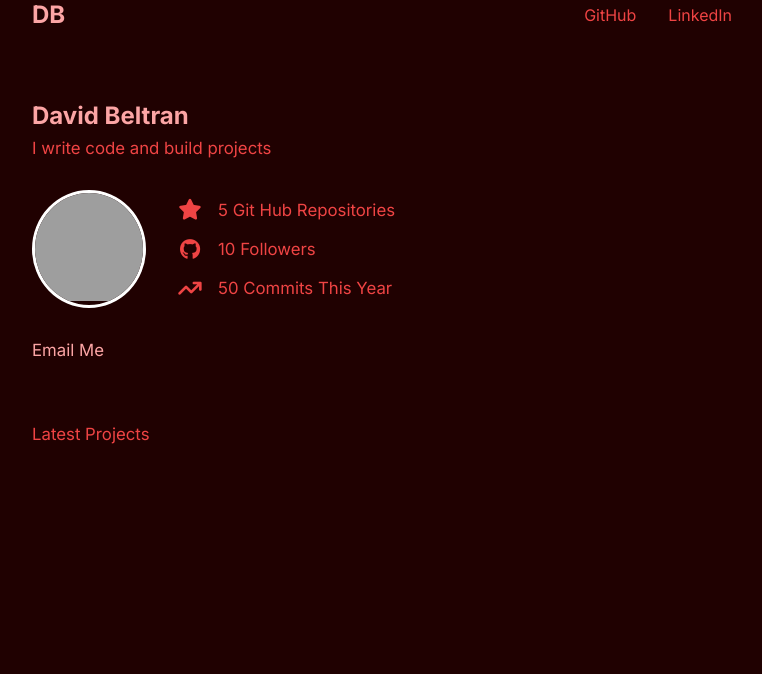
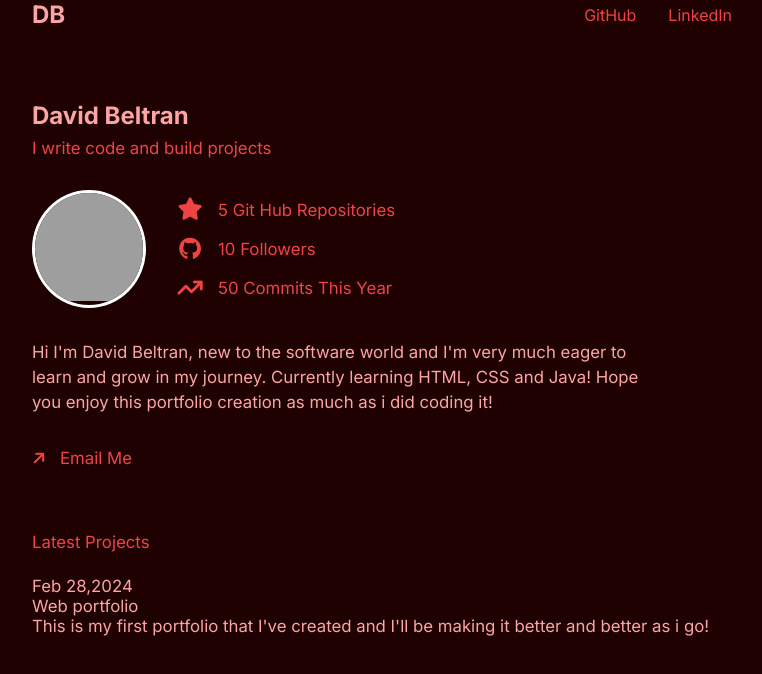
Before and after one commit to DeBeltran/Web_Portfolio, a plain HTML site: page index.html in a window 1280 px wide. Shown: the whole page, without its empty margins (258-1020 px from the left). Drawn offline with Linux system fonts and the light colour scheme; grey boxes are pictures that could not be loaded.

Commit message:
small steps

```diff
--- a/index.html
+++ b/index.html
@@ -31,8 +31,7 @@
             </div>
             <div class="statsContainer">
                 <div class="imageContainer">
-                    <img src="https://avatars.githubusercontent.com/u/159720848?v=4"
-                        alt="profile-img" />
+                    <img src="https://avatars.githubusercontent.com/u/159720848?v=4" alt="profile-img" />
                 </div>
                 <div class="stats darkerText">
                     <div>
@@ -55,15 +54,27 @@
                     </div>
                 </div>
             </div>
+            <p class="aboutMe">Hi I'm David Beltran, new to the software world and I'm very much eager to learn and
+                grow in my journey. Currently learning HTML, CSS and Java! Hope you enjoy this portfolio creation as
+                much as i did coding it!</p>
             <div>
-                <a>
+                <a class="outreach darkerText">
+                    <i class="fa-solid fa-arrow-right"></i>
                     <p>Email Me</p>
                 </a>
             </div>
         </section>
-        <section>
+        <section class="projectContainer">
             <p class="darkerText">Latest Projects</p>
-            <div>
+            <div class="projectItem">
+                <div>
+                    <p>Feb 28,2024</p>
+                    <p>Web portfolio </p>
+                    <p>This is my first portfolio that I've created and I'll be making it better and better as i go!</p>
+                </div>
+                <div>
+
+                </div>
 
             </div>
         </section>
--- a/styles.css
+++ b/styles.css
@@ -34,7 +34,7 @@ footer {
 }
 
 p {
-    font-size: 1.05em ;
+    font-size: 1.05em;
 }
 
 header {
@@ -54,6 +54,7 @@ nav {
 nav a {
     cursor: pointer;
 }
+
 nav a:hover {
     opacity: 0.7;
 }
@@ -79,6 +80,7 @@ section {
 
 .statsContainer {
     display: flex;
+    flex-direction: column;
     align-items: stretch;
     gap: 24px;
 }
@@ -99,6 +101,12 @@ section {
 .stats {
     display: flex;
     flex-direction: column;
+    gap: 14px;
+}
+
+.aboutMe {
+    width: 88%;
+    margin-right: auto;
 }
 
 .stats>div {
@@ -109,7 +117,7 @@ section {
 }
 
 .stats div i {
-    font-size: 1.3em;
+    font-size: 1.4em;
 }
 
 .stats div div {
@@ -117,3 +125,39 @@ section {
     place-items: center;
     min-width: 40px;
 }
+
+.aboutMe {
+    line-height: 1.5em;
+}
+
+.outreach {
+    display: flex;
+    align-items: center;
+    gap: 14px;
+    cursor: pointer;
+    width: fit-content;
+    margin-right: auto;
+}
+
+.outreach:hover {
+    opacity: 0.7;
+}
+.outreach i {
+    transform: rotate(-45deg);
+}
+
+.projectContainer {
+    display: flex;
+    flex-direction: column;
+    gap: 24px;
+}
+
+@media (min-width: 640px) {
+    .statsContainer {
+        flex-direction: row;
+    }
+
+    .stats {
+        gap: 0px;
+    }
+}
```
